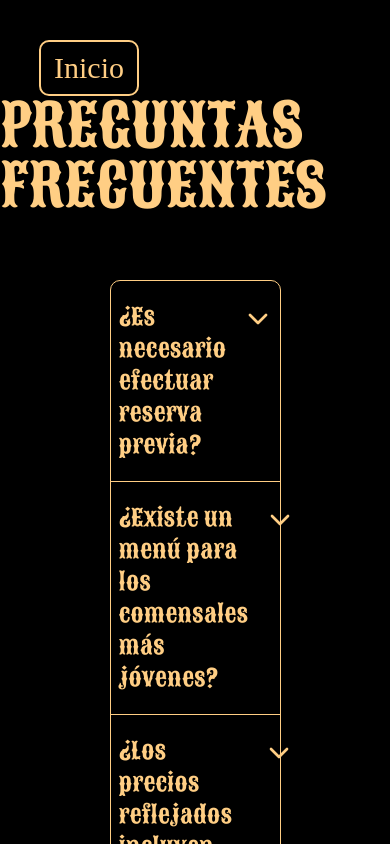
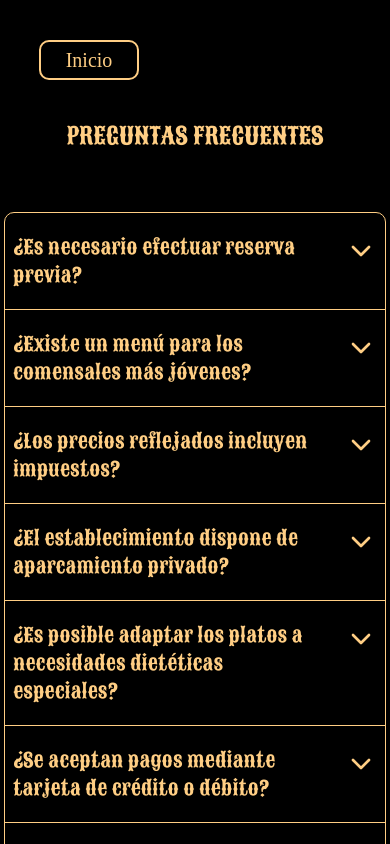
Before and after one commit to Dev-id-A/restaurant-page, a React (Vite) app: page /faq in a window 390 px wide. Built offline with nearby package versions, Linux system fonts and the light colour scheme; a web font is replaced by a local one.

Commit message:
FAQ page responsive

```diff
--- a/pages/FAQ.jsx
+++ b/pages/FAQ.jsx
@@ -10,7 +10,7 @@ function FAQ({lang}) {
 
           <LinkBtn {...{lang}}/>
 
-          <h1 className="text-6xl font-sancreek uppercase">{faqPage.title[lang]}</h1>
+          <h1 className="mt-10 xl:mt-0 text-2xl md:text-3xl lg:text-6xl font-sancreek uppercase">{faqPage.title[lang]}</h1>
 
       </div>
 
--- a/src/assets/FAQ/FAQAccordion.jsx
+++ b/src/assets/FAQ/FAQAccordion.jsx
@@ -3,8 +3,11 @@ import faq from "../Json/FAQJson"
 
 function FAQAccordion({lang}) {
   return (
-    <div className="w-full p-6 flex justify-center mt-10">
-      <div className="w-1/2 border-1 border-royal rounded-lg">
+    <div className="w-full flex justify-center mt-10 text-center p-1 py-5
+    md:p-6">
+      <div className="w-full border-1 border-royal rounded-lg
+      md:w-2/3
+      xl:w-1/2">
         <Accordion
           type="single"
           collapsible
@@ -12,10 +15,10 @@ function FAQAccordion({lang}) {
         >
           {faq.map((accordion, i)=> (
             <AccordionItem className="px-2 py-1 border-b-1 border-royal" value={`item-${i}`} key={i}>
-              <AccordionTrigger className="text-2xl font-sancreek">
+              <AccordionTrigger className="text-xl lg:text-2xl font-sancreek">
                 {accordion.ask[lang]}
               </AccordionTrigger>
-              <AccordionContent className="px-5 text-xl font-luxurious text-white">{accordion.answer[lang]}</AccordionContent>
+              <AccordionContent className="px-5 text-lg lg:text-xl font-luxurious text-white">{accordion.answer[lang]}</AccordionContent>
             </AccordionItem>
           ))}
     </Accordion>
--- a/src/assets/FAQ/LinkBtn.jsx
+++ b/src/assets/FAQ/LinkBtn.jsx
@@ -4,7 +4,7 @@ import menuJson from "../Json/MenuJson";
 function LinkBtn({lang}) {
   return (
     <div className="flex h-fit w-4/5 mt-10">
-      <Link to={"/"} className="flex justify-center items-center border-2 rounded-lg border-royal w-25 text-3xl font-yrsa p-2
+      <Link to={"/"} className="flex justify-center items-center border-2 rounded-lg border-royal w-25 text-xl lg:text-3xl font-yrsa py-1 lg:p-2
       hover:scale-110 animation-all duration-500">
             {menuJson.home[lang]}
       </Link>
--- a/src/index.css
+++ b/src/index.css
@@ -30,6 +30,11 @@
     --font-sancreek: Sancreek, "sans-serif";
     --color-royal: rgba(255,206,132,1);
 };
+
+.acorddion-wrapper{
+    scroll-behavior: smooth;
+    scroll-margin-block-end: 2rem;
+}
 
 ;
 
```
